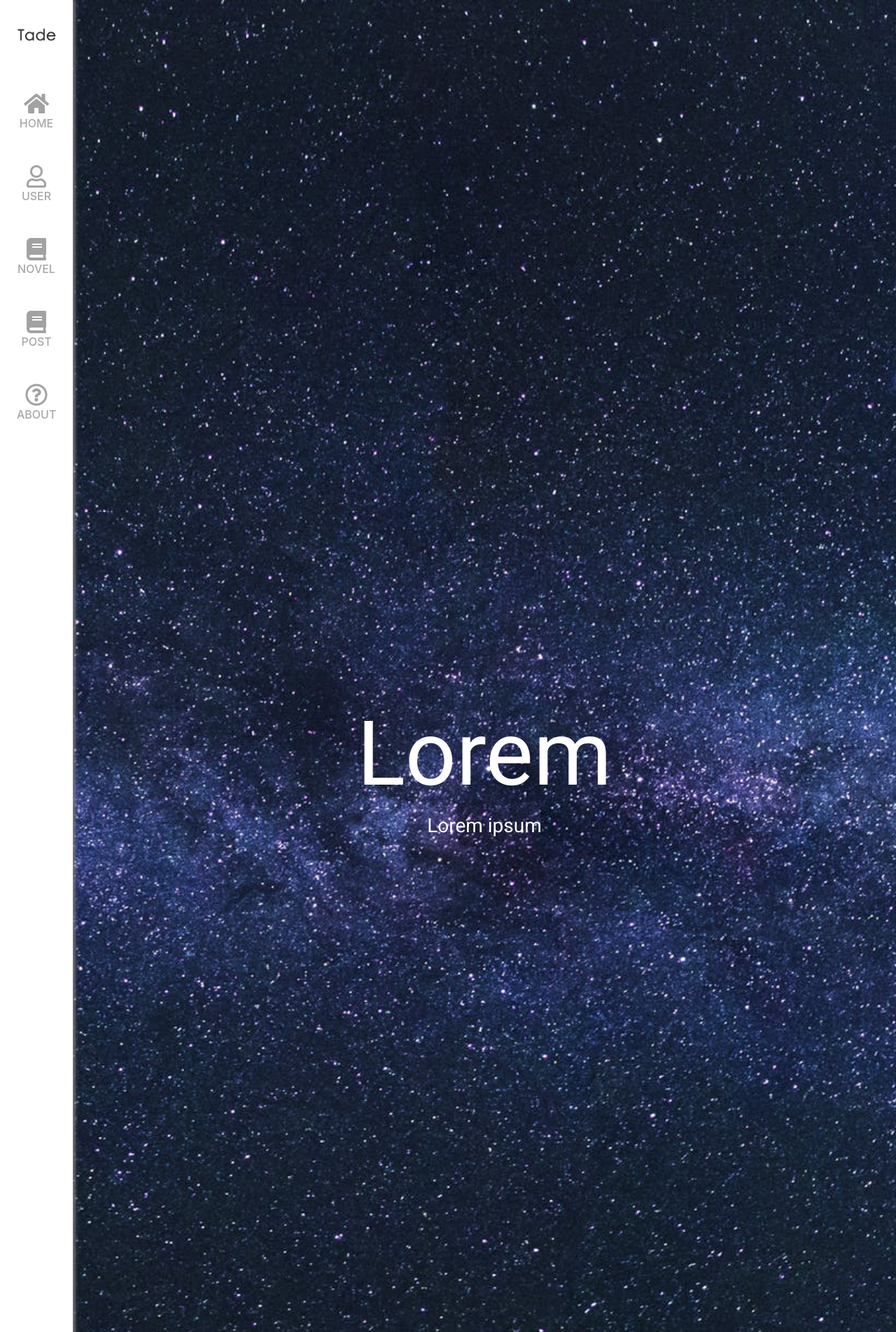
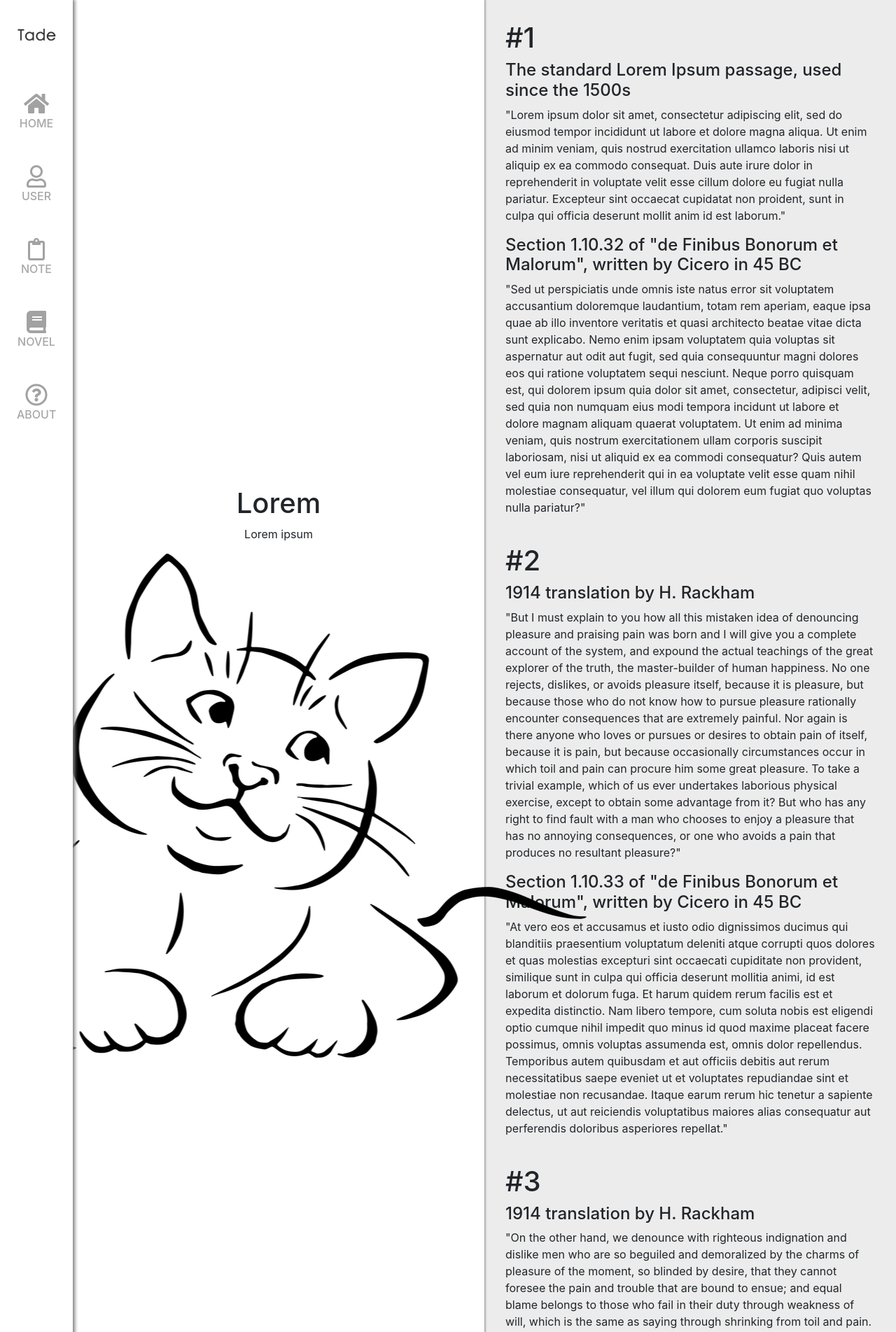
Before and after one commit to kyechan99/Tade, a Node server app: page /novel in a window 1280 px wide. Shown: the top 1903 px of the page at 70% size. Run offline with Node 20, Linux system fonts and the light colour scheme; some libraries are stand-ins or nearby versions.

Commit message:
Fix Login page's .container & novel->note, post->novel

```diff
--- a/public/css/authentication.css
+++ b/public/css/authentication.css
@@ -134,8 +134,8 @@ h1 {
   }
   .card {
       margin-top: 2rem;
-      margin-left: 5rem;
-      margin-right: 5rem;
+      /* margin-left: 5rem;
+      margin-right: 5rem; */
       /* padding-left: 15px;
           padding-right: 15px; */
       height: 35rem;
--- a/public/css/navbar.css
+++ b/public/css/header/navbar.css
@@ -6,8 +6,6 @@ body {
 @media (min-width: 992px) {
   body {
       padding-top: 0;
-      padding-right: 13rem;
-      padding-left: 13rem;
   }
 }
 
--- a/public/css/novel.css
+++ b/public/css/novel.css
@@ -1,80 +1,63 @@
-
-@keyframes card-fadeIn {
-    0% {margin-top: 0rem; opacity: 0;}
-    100% {margin-top: -15rem; opacity: 1;}
-}@keyframes card-fadeOut {
-    0% {margin-top: -15rem; opacity: 1;}
-    100% {margin-top: 0rem; opacity: 0;}
+body {
+    padding-top: 5.1rem;
 }
 
-@keyframes scroll-arrow {
-    0% {margin-top: -8rem;}
-    /* 20% {margin-top: -9.9rem;} */
-    100% {margin-top: -7rem;}
+@media (min-width: 992px) {
+    body {
+        padding-top: 0;
+        padding-right: 0rem;
+        padding-left: 6.5rem;
+        height: 100%;
+        /* overflow-y:hidden; */
+    }
+    .row .col-lg-6#left {
+        box-shadow: 0 0 3px 1px gray;
+    }
+    .row .col-lg-6#right {
+        padding-left: 30px;
+        padding-right: 30px;
+        height: 100vh;
+        overflow: hidden;
+    }
+    .row .col-lg-6#right .content {
+        margin:0;
+        height: 100vh;
+        overflow: auto;
+        margin-right: -60px;
+        padding-right: 60px;
+        padding-bottom: 5rem;
+    }
+  }
+.container-fluid .row {
+    /* top:0; */
+    position: relative;
+    height: 100%;
+    min-height: 100vh;
+    overflow: hidden;
+}
+.container .row .col-lg-6 {
+    /* position: absolute; */
+    height: 100%;
+    min-height: 100vh;
 }
 
-body,
-html {
-    height: 100%;
-    margin: 0;
-    padding: 0;
+.row .col-lg-6#left {
+    background-color: white;
+    z-index: 2;
+    display: flex;
+    align-items: center;
+    text-align: center;
+    max-height: 100vh;
 }
-@media (min-width: 992px) {
-    body {
-        padding-left: 6.5rem;
-    }
-}
-@media (max-width: 992px) {
-    #novel .card .card-body {
-        margin : 0.5rem;
-    }
+.row .col-lg-6#right {
+    padding-top: 30px;
+    background-color: #ececec;
+    z-index: 1;
+    margin:0;
 }
 
-#novel {
-    height: 100%;
-    font-family: 'Roboto', sans-serif;
-}
-#novel .bg {
-    height: 100%;
-    background-repeat: no-repeat;
-    background-size: cover;
-    background-image: url("../img/thumb_2.jpg");
-    background-position: center top;
-
-    display: flex;
-    flex-direction: row;
-    align-items: center;
-    text-align: center;
-}
-#novel .bg .novel-title {
+.row .col-lg-6#left .content {
     position: relative;
     left: 50%;
     transform: translate(-50%, 0);
-    color: white;
 }
-
-#novel .card {
-    background-color: #ececec;
-    align-items: center;
-}
-#novel .card #card-fa {
-    margin-top: -8rem;
-    color: white;
-    animation-name: scroll-arrow;
-    animation-duration: 1s;
-    animation-iteration-count: infinite;
-}
-#novel .card .card-body {
-    background-color: white;
-    box-shadow: 0 0 15px 1px gray;
-    margin-top: 0rem;
-    opacity: 0;
-    /* animation-name: card-fadeIn; */
-    animation-duration: 1s;
-    animation-fill-mode: forwards;
-    margin-bottom: 5rem;
-}
-
-h1 {
-    font-size: 8rem;
-}
--- a/public/js/novel.js
+++ b/public/js/note.js
@@ -1,5 +1,5 @@
-var Novel = new Vue({
-    el: '#novel',
+var Note = new Vue({
+    el: '#note',
     data: {
         // state === true : 오픈
         // state === false : 미 오픈
@@ -8,18 +8,18 @@ var Novel = new Vue({
 })
 
 $(document).scroll(function (){
-    if (Novel.status === false){
+    if (Note.status === false){
         if ($(document).scrollTop() >= 5) {
             document.getElementById('card-content').style.animationName="card-fadeIn";
             document.getElementById('card-fa').style.animationPlayState="paused";
-            Novel.status = true;
+            Note.status = true;
         }
     }
     else {
         if ($(document).scrollTop() < 1) {
             document.getElementById('card-content').style.animationName="card-fadeOut";
             document.getElementById('card-fa').style.animationPlayState="initial";
-            Novel.status = false;
+            Note.status = false;
         }
     }
 });
--- a/routes/index.js
+++ b/routes/index.js
@@ -10,11 +10,11 @@ router.get('/login', function(req, res) {
 router.get('/about', function(req, res) {
     res.render('business/about');
 });
+router.get('/note', function(req, res) {
+    res.render('business/note');
+});
 router.get('/novel', function(req, res) {
     res.render('business/novel');
-});
-router.get('/post', function(req, res) {
-    res.render('business/post');
 });
 router.get('/profile', function(req, res) {
     res.render('business/profile');
--- a/views/business/index.jade
+++ b/views/business/index.jade
@@ -28,3 +28,7 @@ block _content
           .carousel-caption
             h3 Label_2
             p Lorem Ipsum is simply dummy text of the printing and typesetting industry.
+
+block _js
+  script.
+    $('.carousel').carousel()
--- a/views/business/login.jade
+++ b/views/business/login.jade
@@ -4,7 +4,7 @@ block _css
   link(href='css/authentication.css', rel='stylesheet')
 
 block _content
-  #card-container
+  .container#card-container
     h1
       i.fas.fa-sign-in-alt.fa-2x(style='color:#CCCCCC; position:absolute; z-index:-1; ')
       div(style='margin-left:45px; padding-top:25px; color:#34495E;') Login
--- a/views/business/novel.jade
+++ b/views/business/novel.jade
@@ -1,27 +1,32 @@
 extends ../layouts/layout
 
 block _css
-  link(href='css/novel.css', rel='stylesheet')
-
+    link(rel='stylesheet', href='css/novel.css')
 block _content
-  #novel
-    .bg
-      .novel-title
+ .container-fluid
+  .row
+    .col-lg-6#left
+      .content
         h1 Lorem
-        h3 Lorem ipsum
-    .card
-      #card-fa.i.fas.fa-angle-double-down.fa-5x
-      .card-body#card-content
+        p Lorem ipsum
+        img(src='img/temp_img_1.png')
+    .col-lg-6#right
+      .content
+        h1 #1
         h4 The standard Lorem Ipsum passage, used since the 1500s
         p "Lorem ipsum dolor sit amet, consectetur adipiscing elit, sed do eiusmod tempor incididunt ut labore et dolore magna aliqua. Ut enim ad minim veniam, quis nostrud exercitation ullamco laboris nisi ut aliquip ex ea commodo consequat. Duis aute irure dolor in reprehenderit in voluptate velit esse cillum dolore eu fugiat nulla pariatur. Excepteur sint occaecat cupidatat non proident, sunt in culpa qui officia deserunt mollit anim id est laborum."
         h4 Section 1.10.32 of "de Finibus Bonorum et Malorum", written by Cicero in 45 BC
         p "Sed ut perspiciatis unde omnis iste natus error sit voluptatem accusantium doloremque laudantium, totam rem aperiam, eaque ipsa quae ab illo inventore veritatis et quasi architecto beatae vitae dicta sunt explicabo. Nemo enim ipsam voluptatem quia voluptas sit aspernatur aut odit aut fugit, sed quia consequuntur magni dolores eos qui ratione voluptatem sequi nesciunt. Neque porro quisquam est, qui dolorem ipsum quia dolor sit amet, consectetur, adipisci velit, sed quia non numquam eius modi tempora incidunt ut labore et dolore magnam aliquam quaerat voluptatem. Ut enim ad minima veniam, quis nostrum exercitationem ullam corporis suscipit laboriosam, nisi ut aliquid ex ea commodi consequatur? Quis autem vel eum iure reprehenderit qui in ea voluptate velit esse quam nihil molestiae consequatur, vel illum qui dolorem eum fugiat quo voluptas nulla pariatur?"
+        br
+        h1 #2
         h4 1914 translation by H. Rackham
         p "But I must explain to you how all this mistaken idea of denouncing pleasure and praising pain was born and I will give you a complete account of the system, and expound the actual teachings of the great explorer of the truth, the master-builder of human happiness. No one rejects, dislikes, or avoids pleasure itself, because it is pleasure, but because those who do not know how to pursue pleasure rationally encounter consequences that are extremely painful. Nor again is there anyone who loves or pursues or desires to obtain pain of itself, because it is pain, but because occasionally circumstances occur in which toil and pain can procure him some great pleasure. To take a trivial example, which of us ever undertakes laborious physical exercise, except to obtain some advantage from it? But who has any right to find fault with a man who chooses to enjoy a pleasure that has no annoying consequences, or one who avoids a pain that produces no resultant pleasure?"
         h4 Section 1.10.33 of "de Finibus Bonorum et Malorum", written by Cicero in 45 BC
         p "At vero eos et accusamus et iusto odio dignissimos ducimus qui blanditiis praesentium voluptatum deleniti atque corrupti quos dolores et quas molestias excepturi sint occaecati cupiditate non provident, similique sunt in culpa qui officia deserunt mollitia animi, id est laborum et dolorum fuga. Et harum quidem rerum facilis est et expedita distinctio. Nam libero tempore, cum soluta nobis est eligendi optio cumque nihil impedit quo minus id quod maxime placeat facere possimus, omnis voluptas assumenda est, omnis dolor repellendus. Temporibus autem quibusdam et aut officiis debitis aut rerum necessitatibus saepe eveniet ut et voluptates repudiandae sint et molestiae non recusandae. Itaque earum rerum hic tenetur a sapiente delectus, ut aut reiciendis voluptatibus maiores alias consequatur aut perferendis doloribus asperiores repellat."
+        br
+        h1 #3
         h4 1914 translation by H. Rackham
         p "On the other hand, we denounce with righteous indignation and dislike men who are so beguiled and demoralized by the charms of pleasure of the moment, so blinded by desire, that they cannot foresee the pain and trouble that are bound to ensue; and equal blame belongs to those who fail in their duty through weakness of will, which is the same as saying through shrinking from toil and pain. These cases are perfectly simple and easy to distinguish. In a free hour, when our power of choice is untrammelled and when nothing prevents our being able to do what we like best, every pleasure is to be welcomed and every pain avoided. But in certain circumstances and owing to the claims of duty or the obligations of business it will frequently occur that pleasures have to be repudiated and annoyances accepted. The wise man therefore always holds in these matters to this principle of selection: he rejects pleasures to secure other greater pleasures, or else he endures pains to avoid worse pains."
 
+
 block _js
-  script(src='js/novel.js')
--- a/views/components/header.jade
+++ b/views/components/header.jade
@@ -17,13 +17,13 @@ nav#sideNav.navbar.navbar-expand-lg.navbar-dark.fixed-top
           i.far.fa-user.fa-2x.custom-fa.icon
           p.custom-fa.text User
       li.nav-item
+        a.nav-link(href='/note')
+          i.far.fa-clipboard.fa-2x.custom-fa.icon
+          p.custom-fa.text Note
+      li.nav-item
         a.nav-link(href='/novel')
           i.fas.fa-book.fa-2x.custom-fa.icon
           p.custom-fa.text Novel
-      li.nav-item
-        a.nav-link(href='/post')
-          i.fas.fa-book.fa-2x.custom-fa.icon
-          p.custom-fa.text Post
       li.nav-item
         a.nav-link(href='/about')
           i.far.fa-question-circle.fa-2x.custom-fa.icon
--- a/views/layouts/layout.jade
+++ b/views/layouts/layout.jade
@@ -5,39 +5,26 @@ html(lang='en')
     meta(charset='utf-8')
     meta(name='viewport', content='width=device-width, initial-scale=1, shrink-to-fit=no')
 
-    //- Bootstrap core CSS
+    //- Bootstrap
     link(href='css/bootstrap.min.css', rel='stylesheet')
-
-    //- Custom styles for this template
-    link(href='css/navbar.css', rel='stylesheet')
+    //- Custom
+    link(href='css/header/navbar.css', rel='stylesheet')
     link(href='css/card.css', rel='stylesheet')
-
-    script(src='js/vue.js')
-
     block _css
-
-    //- awesome font
+    //- Font
     link(rel='stylesheet', href='https://use.fontawesome.com/releases/v5.0.12/css/all.css', integrity='sha384-G0fIWCsCzJIMAVNQPfjH08cyYaUtMwjJwqiRKxxE/rx96Uroj1BtIQ6MLJuheaO9', crossorigin='anonymous')
     link(rel='stylesheet', href='https://fonts.googleapis.com/css?family=Roboto:100,300,400')
 
 
   body
-    //-   header
     include ../components/header
 
     block _content
 
-    //-   footer
     //- include ../components/footer
 
-    //- script
-    script.
-      $('.carousel').carousel()
+    script(src='js/vue.js')
     script(src='js/jquery.min.js')
     script(src='https://cdnjs.cloudflare.com/ajax/libs/popper.js/1.12.9/umd/popper.min.js', integrity='sha384-ApNbgh9B+Y1QKtv3Rn7W3mgPxhU9K/ScQsAP7hUibX39j7fakFPskvXusvfa0b4Q', crossorigin='anonymous')
     script(src='js/bootstrap.min.js')
-
     block _js
-    //- script(src='https://code.jquery.com/jquery-3.2.1.min.js', integrity='sha384-KJ3o2DKtIkvYIK3UENzmM7KCkRr/rE9/Qpg6aAZGJwFDMVNA/GpGFF93hXpG5KkN', crossorigin='anonymous')
-    //- script(src='https://code.jquery.com/jquery-3.2.1.slim.min.js', integrity='sha384-KJ3o2DKtIkvYIK3UENzmM7KCkRr/rE9/Qpg6aAZGJwFDMVNA/GpGFF93hXpG5KkN', crossorigin='anonymous')
-    //- script(src='https://maxcdn.bootstrapcdn.com/bootstrap/4.0.0/js/bootstrap.min.js', integrity='sha384-JZR6Spejh4U02d8jOt6vLEHfe/JQGiRRSQQxSfFWpi1MquVdAyjUar5+76PVCmYl', crossorigin='anonymous')
```
Also changed, not shown: public/css/note.css (added, +80 -0 lines), public/css/post.css (deleted, +0 -63 lines), views/business/note.jade (renamed from views/business/post.jade, +10 -15 lines), views/business/profile.jade (+3 -6 lines), public/css/card.css (line endings or trailing spaces).
